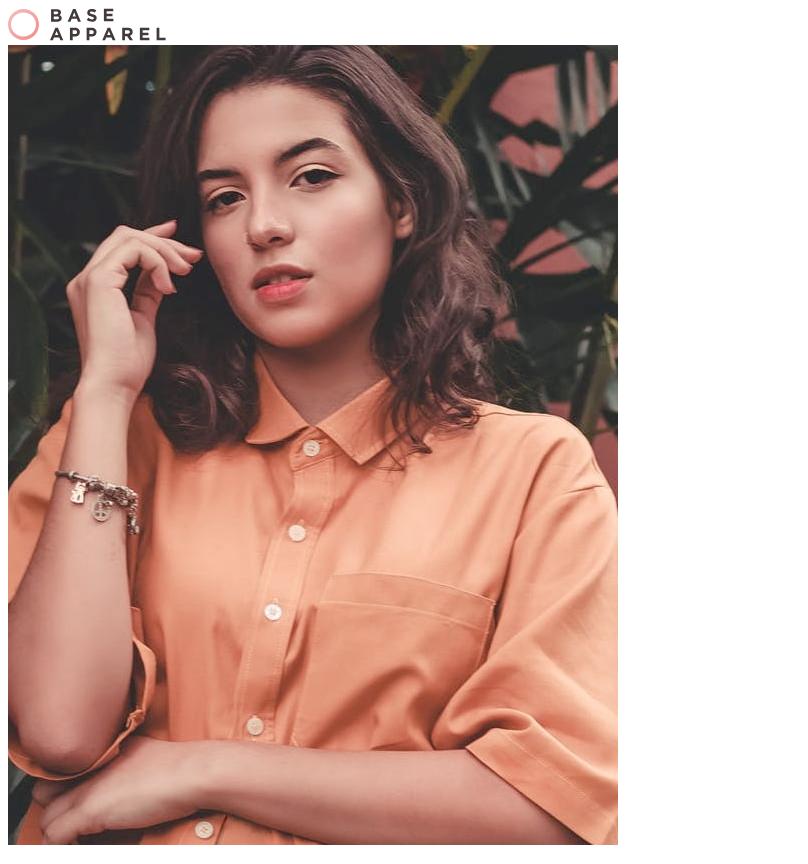
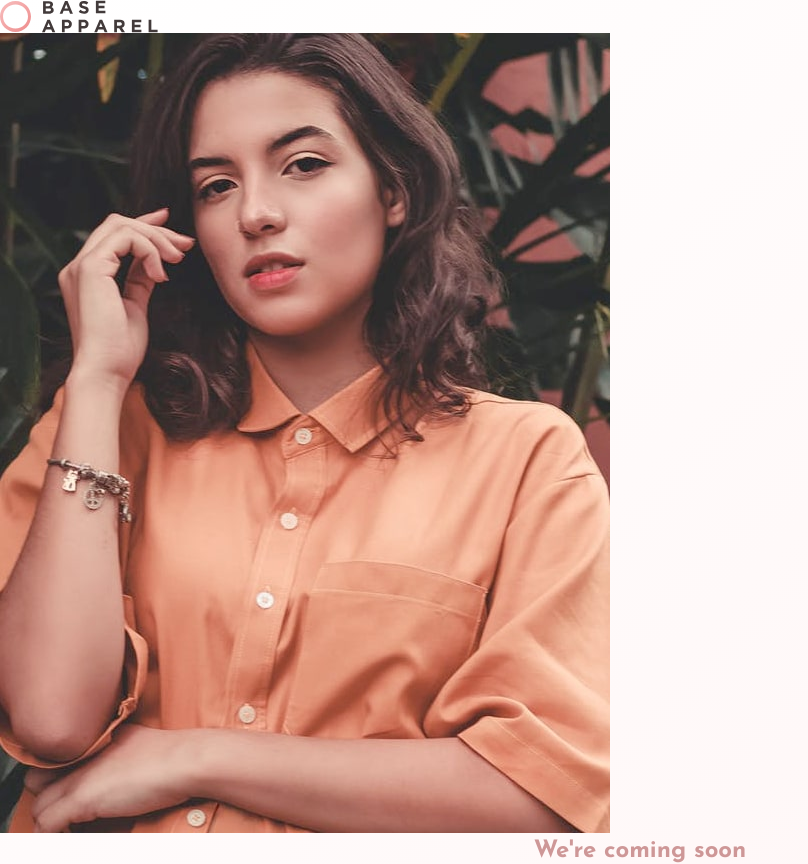
Before and after one commit to deru55/FeM-Base-Apparel-coming-soon-page-react, a React (Vite) app: page / in a window 1280 px wide. Shown: the top 864 px of the page, without its empty margins (0-808 px from the left). Built offline with nearby package versions, Linux system fonts and the light colour scheme.

Commit message:
feat: add CSS reset, variables, and base styles

```diff
--- a/src/index.css
+++ b/src/index.css
@@ -0,0 +1,96 @@
+*,
+*::before,
+*::after {
+  box-sizing: border-box;
+  margin: 0;
+  padding: 0;
+}
+
+img,
+picture,
+svg,
+video,
+canvas {
+  max-width: 100%;
+  height: auto;
+
+  display: block;
+}
+
+h1,
+h2,
+h3,
+h4,
+h5,
+h6 {
+  text-wrap: balance;
+}
+
+input,
+button,
+textarea,
+select {
+  font: inherit;
+}
+
+:root {
+  --_ff-primary: "Josefin Sans", sans-serif;
+
+  --_fs-xs: 0.8125rem; /* (13px) */
+  --_fs-sm: 0.875rem; /*  (14px - textos secundarios) */
+  --_fs-base: 1rem; /*  (16px - texto del cuerpo) */
+  --_fs-lg: 1.125rem; /*  (18px) */
+  --_fs-xl: 1.25rem; /*  (20px - subtítulos) */
+  --_fs-2xl: 1.5rem; /*  (24px - títulos pequeños) */
+  --_fs-3xl: 1.875rem; /*  (30px) */
+  --_fs-4xl: 2.25rem; /*  (36px - títulos grandes) */
+  --_fs-5xl: 3rem; /* 48px - títulos hero / destacados */
+  --_fs-6xl: 3.5rem; /* 56px - título FAQs en desktop (o 3.75rem = 60px) */
+  --_fs-7xl: 4.5rem; /* 72px - display grande */
+
+  --_fw-light: 300;
+  --_fw-regular: 400;
+  /* --_fw-medium: 500; */
+  --_fw-semibold: 600;
+  /* --_fw-bold: 700; */
+
+  --_pink-400: hsl(0, 36%, 70%);
+  --_red-500: hsl(0, 93%, 68%);
+  --_gray-900: hsl(0, 6%, 24%);
+  --_gradient-light: linear-gradient(135deg, hsl(0, 0%, 100%), hsl(0, 100%, 98%));
+  --_gradient-pink: linear-gradient(135deg, hsl(0, 80%, 86%), hsl(0, 74%, 74%));
+
+  --_space-1: 0.25rem; /*  (4px) */
+  --_space-2: 0.5rem; /*  (8px) */
+  --_space-3: 0.75rem; /*  (12px) */
+  --_space-4: 1rem; /*  (16px) — El tamaño base estándar */
+  --_space-5: 1.25rem; /*  (20px) */
+  --_space-6: 1.5rem; /*  (24px) */
+  --_space-8: 2rem; /*  (32px) */
+  --_space-10: 2.5rem; /* 40px */
+  --_space-12: 3rem; /* 48px */
+  --_space-16: 4rem; /* 64px */
+  --_space-20: 5rem; /* 80px */
+  --_space-24: 6rem; /* 96px */
+  --_space-32: 8rem; /* 128px */
+
+  --_radius-none: 0px;
+  --_radius-sm: 0.25rem; /* (4px - botones pequeños) */
+  --_radius-md: 0.375rem; /* (6px) */
+  --_radius-lg: 0.5rem; /* (8px - tarjetas/cards estándar) */
+  --_radius-full: 9999px; /* (Para botones completamente redondeados o avatares circulares) */
+}
+
+body {
+  min-height: 100dvh;
+
+  font-family: var(--_ff-primary);
+  font-size: clamp(var(--_fs-sm), 0.756rem + 0.509vw, var(--_fs-base));
+  font-weight: var(--_fw-regular);
+  color: var(--_pink-400);
+  line-height: 1.5;
+  -webkit-font-smoothing: antialiased;
+  text-align: center;
+
+  background: var(--_gradient-light);
+}
```
